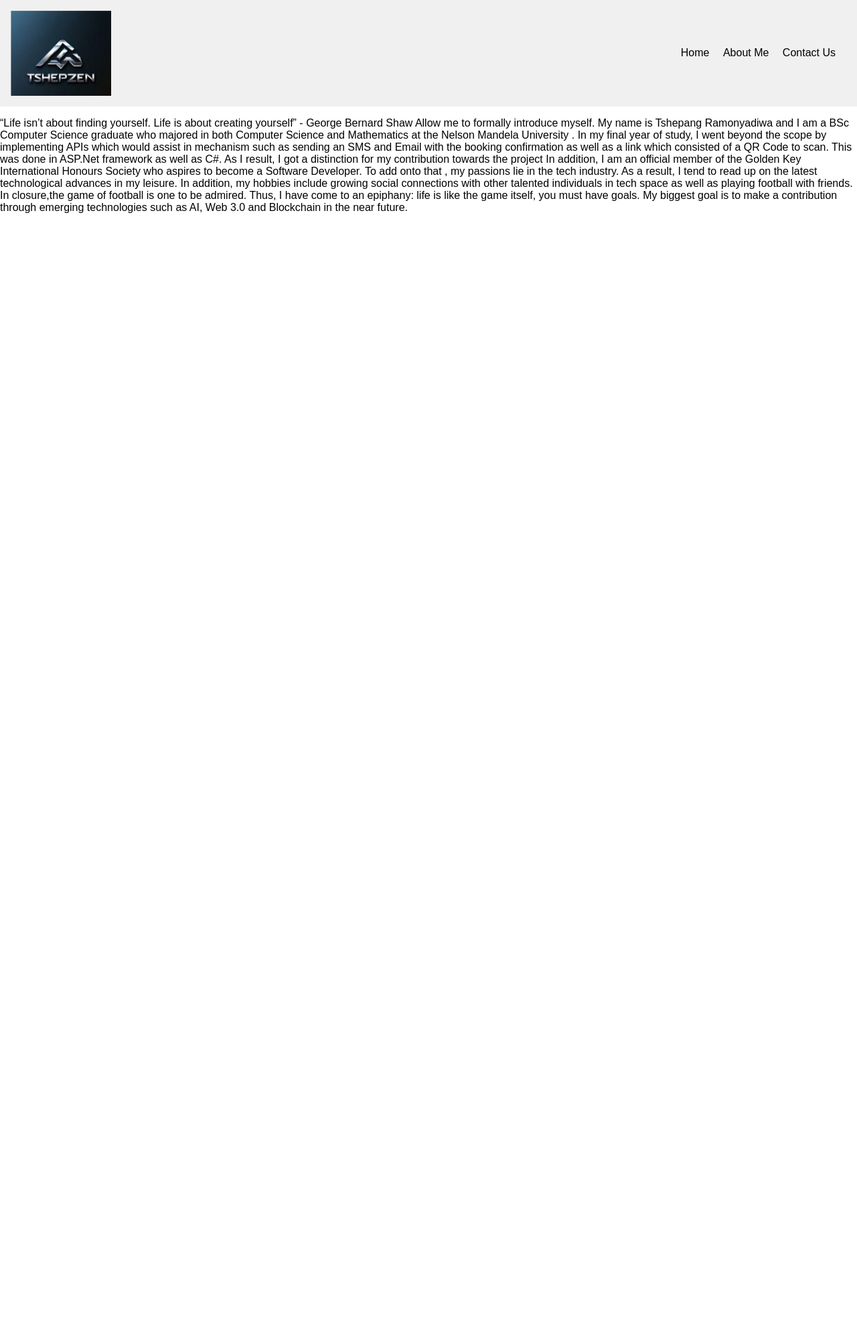
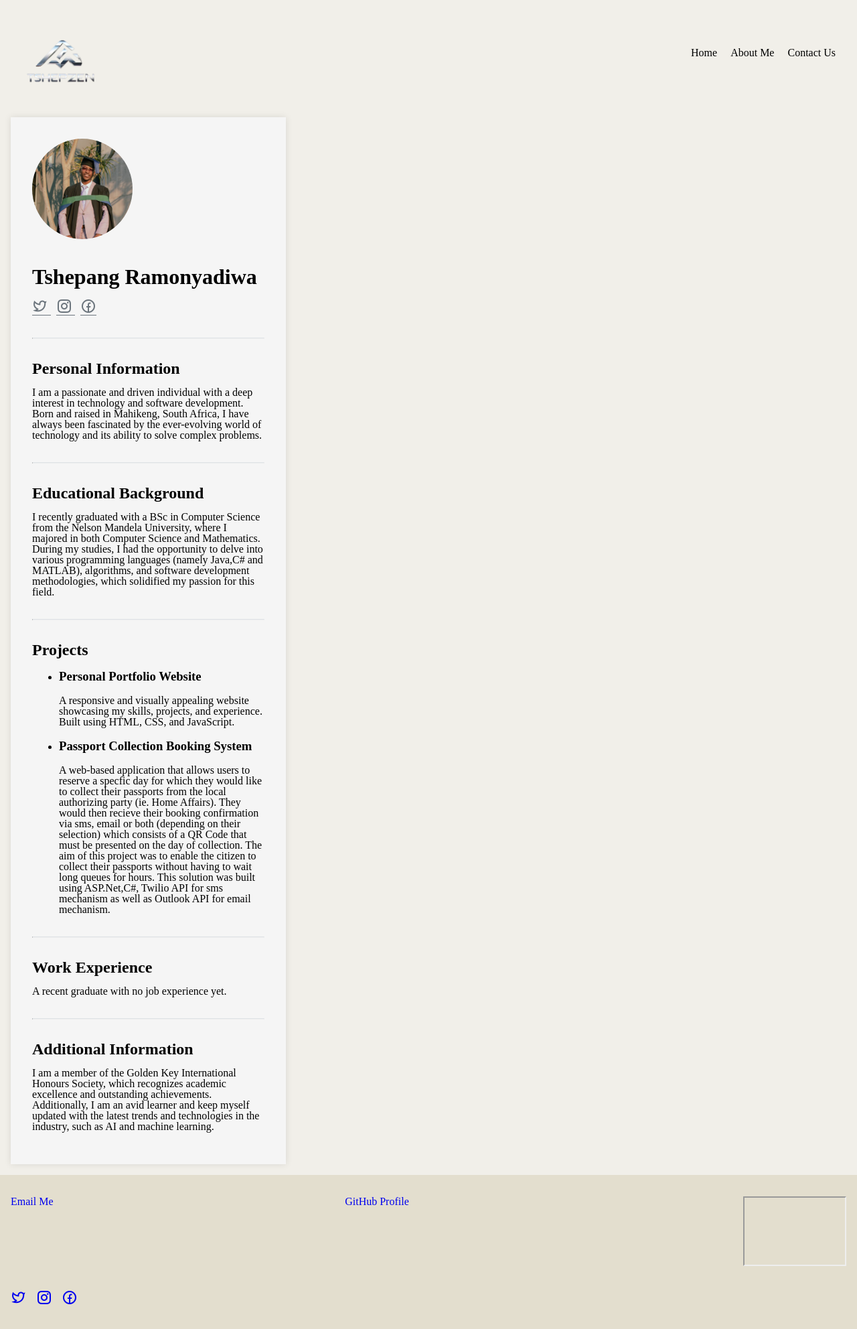
Before and after one commit to Tshepzen007/WebDev, a plain HTML site: page about.html in a window 1280 px wide. Shown: the whole page at 67% size. Before the commit the page ends 800 px from the top, so only its background shows below. Drawn offline with nearby package versions, Linux system fonts and the light colour scheme; grey boxes are pictures that could not be loaded.

Commit message:
task two push

```diff
--- a/about.html
+++ b/about.html
@@ -4,99 +4,12 @@
     <meta charset="UTF-8">
     <meta name="viewport" content="width=device-width, initial-scale=1.0">
     <title>About Me</title>
-    <style>
-
-        body {
-          margin: 0;
-          font-family: Arial, sans-serif;
-          display: grid;
-          grid-template-rows: auto 1fr auto; /* Define three rows for header, content, and footer */
-          min-height: 100vh; /* Set minimum viewport height to cover the entire screen */
-        }
-        header {
-          display: flex;
-          justify-content: space-between;
-          align-items: center;
-          padding: 1rem;
-          background-color: #f0f0f0;
-        }
-        header img {
-          width: 150px;
-        }
-        nav {
-          list-style: none;
-          padding: 0;
-          margin: 0;
-        }
-        nav li {
-          display: inline-block;
-          margin-right: 1rem;
-        }
-        nav a {
-          text-decoration: none;
-          color: black;
-        }
-        main {
-          padding: 1rem;
-          display: grid;
-          grid-template-columns: 1fr 2fr; /* Divide content area into two columns */
-          grid-gap: 1rem; /* Add gap between columns */
-        }
-        main .content {
-          background-color: #f5f5f5; /* Light background color for content section */
-          padding: 1rem;
-        }
-        main .image {
-          /* Styles for the image section */
-          text-align: center; /* Center content within the image section */
-
-        }
-
-        .image img {
-          border-radius: 50%; /* Set the border-radius to 50% for a circle */
-          /* Note: Ensure the image has a width and height set */
-          width: 300px; /* Adjust width as needed */
-          height: 300px; /* Adjust height as needed */
-          margin-left: auto; /* Right-align the image within its section */
-        }
-        footer {
-      background-color: #e0e0e0;
-      padding: 1rem;
-      display: grid;
-      grid-template-columns: 1fr auto 1fr; /* Define columns */
-      grid-template-rows: auto auto; /* Define rows */
-    }
-
-    footer p:first-child {
-      grid-column: 4; /* Place email address in third column */
-      grid-row: 1; /* Place email address in first row */
-    }
-
-    footer p:nth-child(2) {
-      grid-column: 2; /* Place additional links in second column */
-      grid-row: 1; /* Place additional links in first row */
-    }
-
-    footer p:last-child {
-      grid-column: 1 / span 3; /* Span social media icons across all columns */
-      grid-row: 2; /* Place social media icons in second row */
-      justify-content: flex-start; /* Align icons to the left */
-      align-items: center;
-    }
-
-    footer p img {
-      margin-right: 10px;
-    }
-
-    footer iframe {
-      grid-column: 3; /* Place map in third column */
-      grid-row: 1; /* Place map in first row */
-    }
-      </style>
+    <link rel="stylesheet" href="style.css">
+    <link href="https://cdn.jsdelivr.net/npm/remixicon@2.5.0/fonts/remixicon.css" rel="stylesheet">
 </head>
 <body>
     <header>
-        <img src="assets/Images/logo.PNG">
+        <img src="assets/Images/NewLogo.png">
         <nav>
           <ul>
             <li><a href="./index.html">Home</a></li>
@@ -106,12 +19,88 @@
         </nav>
       </header>
 
-    <p>“Life isn’t about finding yourself. Life is about creating yourself” - George Bernard Shaw
-        Allow me to formally introduce myself. My name is Tshepang Ramonyadiwa and I am a BSc Computer Science graduate who majored in both Computer Science and Mathematics at the Nelson Mandela University . In my final year of study, I went beyond the scope by implementing APIs which would assist in mechanism such as sending an SMS and Email with the booking confirmation as well as a link which consisted of a QR Code to scan. This was done in ASP.Net framework as well as C#. As I result, I got a distinction for my contribution towards the project
-         In addition, I am an official member of the Golden Key International Honours Society who aspires to become a Software Developer.
-        To add onto that , my passions lie in the tech industry. As a result, I tend to read up on the latest technological advances in my leisure.
-        In addition, my hobbies include growing social connections with other talented individuals in tech space as well as playing football with friends.
-        In closure,the game of football is one to be admired. Thus, I have come to an epiphany:  life is like the game itself, you must have goals. My biggest goal is to make a contribution through emerging technologies such as AI, Web 3.0 and Blockchain in the near future.
-        </p>
+      <main>
+        <div class="container">
+          <div class="text-center mb-4">
+            <img class="profile-pic" src="assets/Images/me.PNG" alt="Profile Picture">
+            <h1>Tshepang Ramonyadiwa</h1>
+            <div class="social-icons">
+              <a href="https://www.twitter.com/" target="_blank" rel="noopener noreferrer">
+                <i class="ri-twitter-line" style="font-size: 24px;"></i>
+              </a>
+              <a href="https://www.instagram.com/" target="_blank" rel="noopener noreferrer">
+                <i class="ri-instagram-line" style="font-size: 24px;"></i>
+              </a>
+              <a href="https://www.facebook.com/" target="_blank" rel="noopener noreferrer">
+                <i class="ri-facebook-circle-line" style="font-size: 24px;"></i>
+              </a>
+            </div>
+          </div>
+
+          <hr>
+
+          <h2>Personal Information</h2>
+          <p>
+            I am a passionate and driven individual with a deep interest in technology and software development. Born and raised in Mahikeng, South Africa, I have always been fascinated by the ever-evolving world of technology and its ability to solve complex problems.
+          </p>
+
+          <hr>
+
+          <h2>Educational Background</h2>
+          <p>
+            I recently graduated with a BSc in Computer Science from the Nelson Mandela University, where I majored in both Computer Science and Mathematics. During my studies, I had the opportunity to delve into various programming languages (namely Java,C# and MATLAB), algorithms, and software development methodologies, which solidified my passion for this field.
+          </p>
+
+          <hr>
+
+          <h2>Projects</h2>
+          <ul>
+            <li>
+              <h3>Personal Portfolio Website</h3>
+              <p>A responsive and visually appealing website showcasing my skills, projects, and experience. Built using HTML, CSS, and JavaScript.</p>
+            </li>
+            <li>
+              <h3>Passport Collection Booking System</h3>
+              <p>A web-based application that allows users to reserve a specfic day for which they would like to collect their passports from the local authorizing party (ie. Home Affairs). They would then recieve their booking confirmation via sms, email or both (depending on their selection) which consists of a QR Code that must be presented on the day of collection.
+                 The aim of this project was to enable the citizen to collect their passports without having to wait long queues for hours.
+                This solution was built using ASP.Net,C#, Twilio API for sms mechanism as well as Outlook API for email mechanism.</p>
+            </li>
+          </ul>
+
+          <hr>
+
+          <h2>Work Experience</h2>
+          <p>
+           A recent graduate with no job experience yet.
+          </p>
+
+          <hr>
+
+          <h2>Additional Information</h2>
+          <p>
+            I am a member of the Golden Key International Honours Society, which recognizes academic excellence and outstanding achievements. Additionally, I am an avid learner and keep myself updated with the latest trends and technologies in the industry, such as AI and machine learning.
+          </p>
+        </div>
+      </main>
+
+    <footer>
+      <p><iframe width="150" height="100" id="map"
+          src="https://www.google.com/maps/embed/v1/place?q=Pretoria+Union+Buildings&key=AIzaSyBw-xGAGABXTPNWKOX8vnBBu3U">
+      </iframe></p>
+      <p><a href="https://github.com/Tshepzen007">GitHub Profile </a></p>
+      <p><a href="mailto:tmramonyadiwa@gmail.com">Email Me</a></p>
+      <p>
+        <a href="https://www.twitter.com/" target="_blank" rel="noopener noreferrer">
+          <i class="ri-twitter-line" style="font-size: 24px;"></i>
+        </a>
+        <a href="https://www.instagram.com/" target="_blank" rel="noopener noreferrer">
+          <i class="ri-instagram-line" style="font-size: 24px;"></i>
+        </a>
+        <a href="https://www.facebook.com/" target="_blank" rel="noopener noreferrer">
+          <i class="ri-facebook-circle-line" style="font-size: 24px;"></i>
+        </a>
+      </p>
+    </footer>
+    <script src="https://cdn.jsdelivr.net/npm/bootstrap@5.3.0-alpha3/dist/js/bootstrap.bundle.min.js" integrity="sha384-ENjdO4Dr2bkBIFxQpIdKSbTNOlGOHrUyxQyJSgXbNXNCG/7U/dIaNhhx9fq2vV48" crossorigin="anonymous"></script>
 </body>
 </html>
--- /dev/null
+++ b/style.css
@@ -0,0 +1,172 @@
+body {
+    line-height: 1;
+    -webkit-font-smoothing: antialiased;
+    background-color: #f1efe9;
+    overflow-y: scroll;
+
+    margin: 0;
+    display: grid;
+    grid-template-rows: auto 1fr auto; /* Define three rows for header, content, and footer */
+    min-height: 100vh; /* Set minimum viewport height to cover the entire screen */
+
+    opacity: 0;
+    animation: fadeIn 1s ease-in-out forwards;
+
+  }
+  @keyframes fadeIn {
+    from {
+      opacity: 0;
+    }
+    to {
+      opacity: 1;
+    }
+  }
+  header {
+    display: flex;
+    justify-content: space-between;
+    align-items: center;
+    padding: 1rem;
+    background-color: f5f5f5;
+    /*background-color: #f0f0f0;*/
+  }
+  header img {
+    width: 150px;
+
+  }
+  nav {
+    list-style: none;
+    padding: 0;
+    margin: 0;
+  }
+  nav li {
+    display: inline-block;
+    margin-right: 1rem;
+  }
+  nav a {
+    text-decoration: none;
+    color: black;
+  }
+  main {
+    padding: 1rem;
+    display: grid;
+    grid-template-columns: 1fr 2fr; /* Divide content area into two columns */
+    grid-gap: 1rem; /* Add gap between columns */
+  }
+  main .content {
+    background-color: #f5f5f5; /* Light background color for content section */
+    padding: 2rem;
+  }
+  main .image {
+    /* Styles for the image section */
+    text-align: center; /* Center content within the image section */
+
+  }
+
+  .image img {
+    border-radius: 50%; /* Set the border-radius to 50% for a circle */
+    /* Note: Ensure the image has a width and height set */
+    width: 300px; /* Adjust width as needed */
+    height: 300px; /* Adjust height as needed */
+    margin-left: auto; /* Right-align the image within its section */
+  }
+  footer {
+background-color: #e3dece;
+padding: 1rem;
+display: grid;
+grid-template-columns: 1fr auto 1fr; /* Define columns */
+grid-template-rows: auto auto; /* Define rows */
+}
+
+footer p:first-child {
+grid-column: 4; /* Place email address in third column */
+grid-row: 1; /* Place email address in first row */
+}
+
+footer p:nth-child(2) {
+grid-column: 2; /* Place additional links in second column */
+grid-row: 1; /* Place additional links in first row */
+}
+
+footer p:last-child {
+grid-column: 1 / span 3; /* Span social media icons across all columns */
+grid-row: 2; /* Place social media icons in second row */
+justify-content: flex-start; /* Align icons to the left */
+align-items: center;
+}
+
+footer p img {
+margin-right: 10px;
+}
+
+footer iframe {
+grid-column: 3; /* Place map in third column */
+grid-row: 1; /* Place map in first row */
+}
+footer p a {
+    text-decoration: none;
+  }
+  footer p i {
+    margin-right: 10px;
+  }
+  /* Hover effects */
+  nav a:hover {
+    text-decoration: underline;
+    transform: scale(1.2);
+  }
+
+  footer a:hover {
+    text-decoration: underline;
+    transform: scale(1.2);
+  }
+
+  footer p a:hover i {
+    transform: scale(1.2);
+  }
+
+  .container {
+    max-width: 800px;
+    margin: 0 auto;
+    padding: 2rem;
+    background-color: #f5f5f5;
+    box-shadow: 0 0 10px rgba(0, 0, 0, 0.1);
+  }
+
+  .profile-pic {
+    width: 150px;
+    height: 150px;
+    border-radius: 50%;
+    object-fit: cover;
+    margin-bottom: 1rem;
+  }
+
+  h1, h2 {
+    font-weight: bold;
+    margin-bottom: 1rem;
+  }
+
+  hr {
+    border-top: 1px solid #dee2e6;
+    margin: 2rem 0;
+  }
+
+  .social-icons a {
+    color: #6c757d;
+    margin-right: 0.5rem;
+
+    transition: color 0.3s, transform 0.3s;
+  }
+
+  .social-icons a:hover {
+    color: #212529;
+    transform: scale(1.5);
+  }
+  .containerContact {
+    max-width: 800px;
+    margin: 0 auto;
+    padding: 2rem;
+    background-color: #f5f5f5;
+    box-shadow: 0 0 10px rgba(0, 0, 0, 0.1);
+  }
+  .form-label {
+    font-weight: bold;
+  }
```
Also changed, not shown: contact.html (+65 -95 lines), index.html (+17 -97 lines), assets/Images/NewLogo.png (added).
